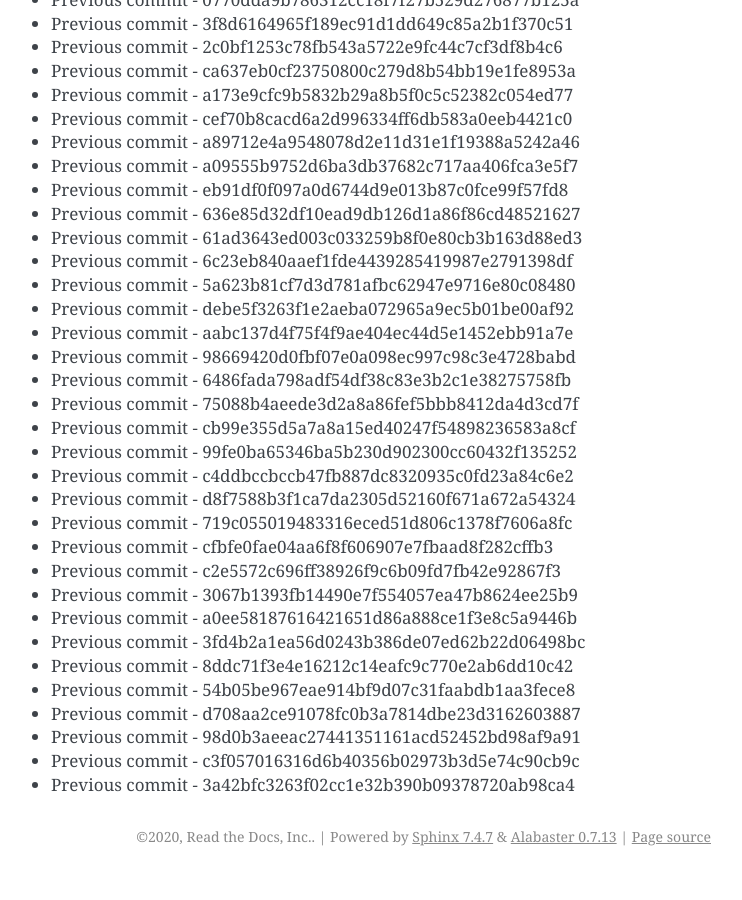
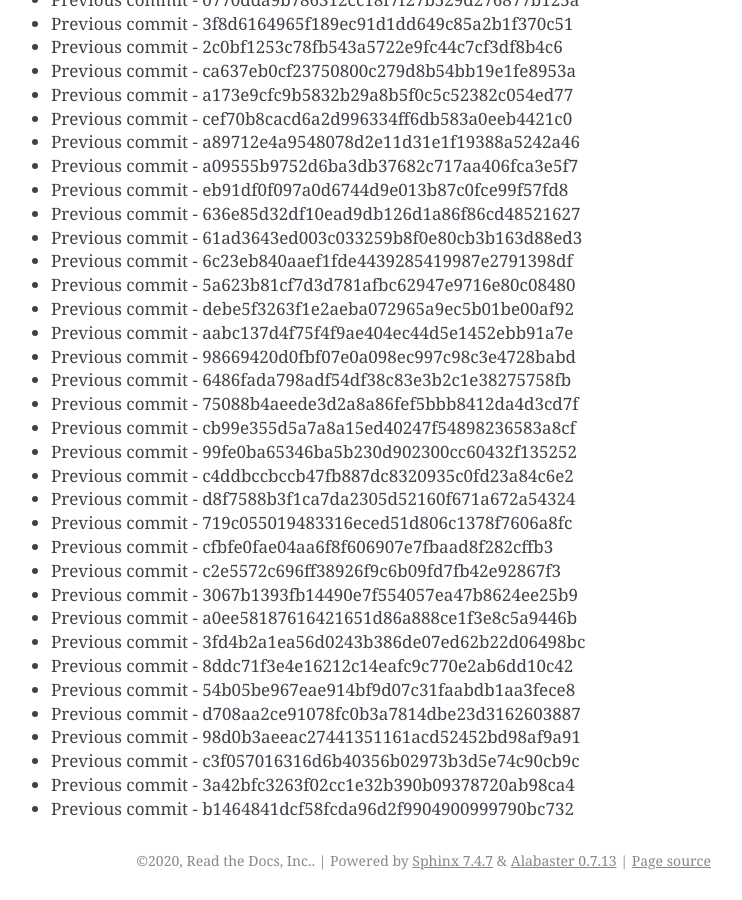
Before and after one commit to readthedocs/rtd-git-stresstest, a Sphinx documentation site: the page built from docs/updates.rst, in a window 1280 px wide and 900 px high, scrolled down 90727 px. Shown: the whole window, without its empty margins (399-1141 px from the left). Built offline with Sphinx 7.4.7, drawn with Linux system fonts in a browser that asks for light colours; before the commit the page ends 91603 px from its top, so only the background shows below that.

Commit message:
Generating commit from previous: b1464841dcf58fcda96d2f9904900999790bc732

```diff
--- a/docs/updates.rst
+++ b/docs/updates.rst
@@ -3844,3 +3844,4 @@ It can be tested for any performance characteristics.
 * Previous commit - 98d0b3aeeac27441351161acd52452bd98af9a91
 * Previous commit - c3f057016316d6b40356b02973b3d5e74c90cb9c
 * Previous commit - 3a42bfc3263f02cc1e32b390b09378720ab98ca4
+* Previous commit - b1464841dcf58fcda96d2f9904900999790bc732
```
